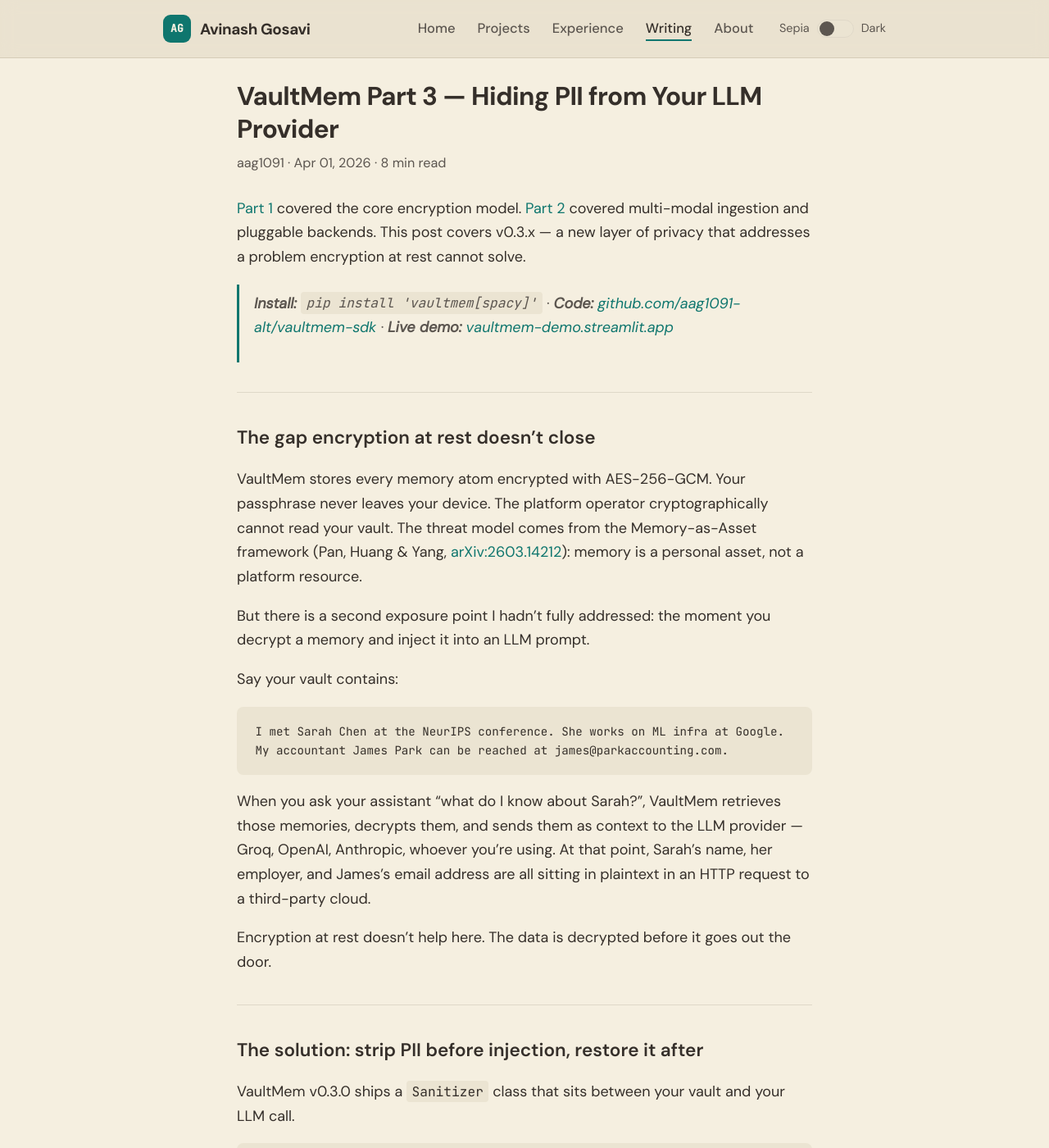
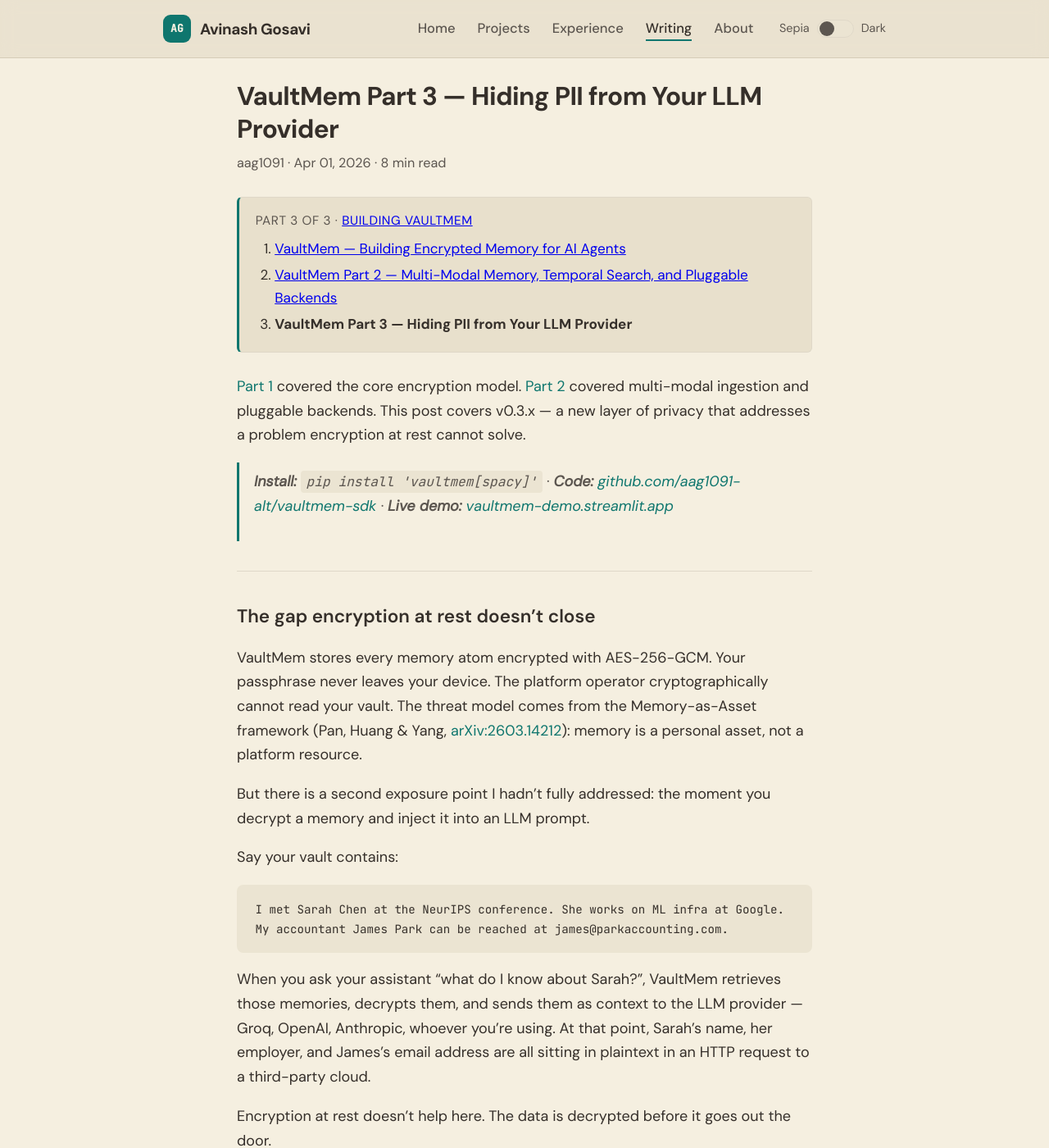
Before and after one commit to aag1091-alt/avinashgosavi.com, a Jekyll site: the page built from _posts/2026-04-01-vaultmem-part-3-pii-sanitizer.md, in a window 1280 px wide and 1400 px high. Shown: the whole window at 82% size. Built offline with Jekyll 4.4.1, drawn with Linux system fonts in a browser that asks for light colours; some of the changed text lies outside the part shown.

Commit message:
Add blog series support and /series index; group VaultMem posts
Co-Authored-By: Claude Opus 5.5 <noreply@anthropic.com>
Claude-Session: https://claude.ai/code/session_01Sme4KfULpujkU79T8FnF1M

```diff
--- /dev/null
+++ b/_data/series.yml
@@ -0,0 +1,8 @@
+# Blog series. Tag a post with `series: <slug>` and `series_order: <n>` in its
+# front matter; it then shows a "Part n of N" box and appears on /series.
+- slug: vaultmem
+  title: Building VaultMem
+  description: >-
+    Designing an encrypted memory library for AI agents — client-side
+    encryption, multi-modal and temporal search, pluggable backends, and
+    keeping PII away from the LLM provider.
--- /dev/null
+++ b/_includes/series-box.html
@@ -0,0 +1,12 @@
+{% if page.series %}
+{% assign s = site.data.series | where: "slug", page.series | first %}
+{% assign parts = site.posts | where: "series", page.series | sort: "series_order" %}
+<aside class="series-box" aria-label="Series">
+  <p class="series-box-label">Part {{ page.series_order }} of {{ parts.size }} · <a href="{{ '/series/' | relative_url }}#{{ page.series }}">{{ s.title | default: page.series }}</a></p>
+  <ol class="series-box-list">
+    {% for p in parts %}
+    <li>{% if p.url == page.url %}<strong>{{ p.title }}</strong>{% else %}<a href="{{ p.url | relative_url }}">{{ p.title }}</a>{% endif %}</li>
+    {% endfor %}
+  </ol>
+</aside>
+{% endif %}
--- a/_layouts/post.html
+++ b/_layouts/post.html
@@ -11,7 +11,9 @@ layout: default
       {% if page.read_time %} <span class="post-read-time">{{ page.read_time }} min read</span>{% endif %}
     </div>
   </header>
+  {% include series-box.html %}
   <div class="post-content">
     {{ content }}
   </div>
+  {% if page.series %}{% include series-box.html %}{% endif %}
 </article>
--- a/_posts/2026-04-01-vaultmem-part-3-pii-sanitizer.md
+++ b/_posts/2026-04-01-vaultmem-part-3-pii-sanitizer.md
@@ -3,6 +3,8 @@ layout: post
 title: "VaultMem Part 3 — Hiding PII from Your LLM Provider"
 permalink: /post/vaultmem-part-3-pii-sanitizer/
 date: 2026-04-01
+series: vaultmem
+series_order: 3
 read_time: 8
 ---
 
--- a/assets/css/style.css
+++ b/assets/css/style.css
@@ -1060,3 +1060,34 @@ body.theme-dark .about-image img {
 .site-footer a:hover {
   text-decoration: underline;
 }
+
+/* ---------- Shared page lede ---------- */
+.page-lede {
+  color: var(--text-muted);
+  margin: 0 0 2rem;
+}
+
+/* ---------- Blog series ---------- */
+.series-box {
+  border: 1px solid var(--border);
+  border-left: 3px solid var(--accent);
+  background: var(--surface);
+  border-radius: 6px;
+  padding: 0.9rem 1.1rem;
+  margin: 1.5rem 0;
+  font-size: 0.95rem;
+}
+.series-box-label {
+  margin: 0 0 0.4rem;
+  color: var(--text-muted);
+  font-size: 0.85rem;
+  text-transform: uppercase;
+  letter-spacing: 0.04em;
+}
+.series-box-list { margin: 0; padding-left: 1.3rem; }
+.series-box-list li { margin: 0.2rem 0; }
+.series-section { margin-bottom: 2.5rem; }
+.series-section h2 { margin-bottom: 0.3rem; }
+.series-description { color: var(--text-muted); margin-top: 0; }
+.series-parts li { margin: 0.4rem 0; }
+.series-meta { color: var(--text-muted); font-size: 0.85rem; white-space: nowrap; }
```
Also changed, not shown: _posts/2026-03-21-vaultmem-encrypted-memory-for-ai-agents.md (+2 -0 lines), _posts/2026-03-28-vaultmem-part-2-multimodal-temporal-backends.md (+2 -0 lines), series.md (added, +25 -0 lines).
